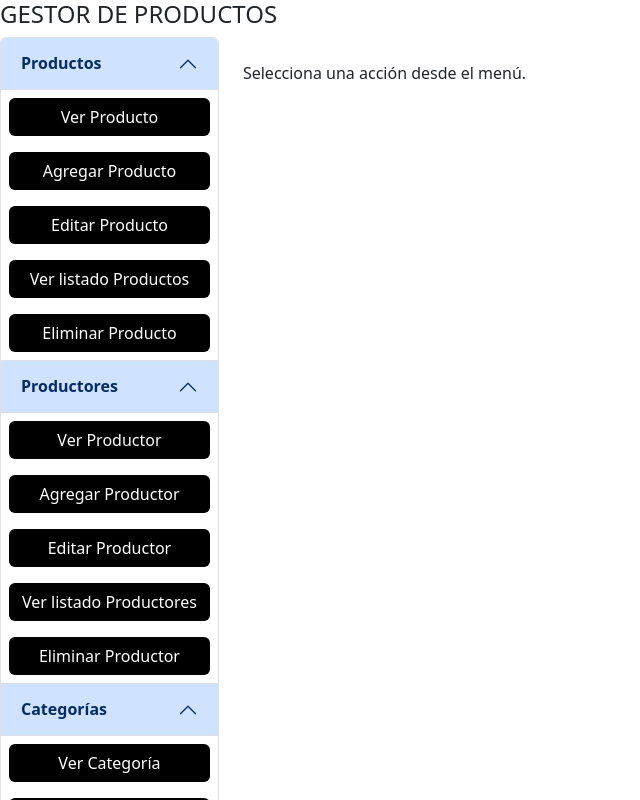
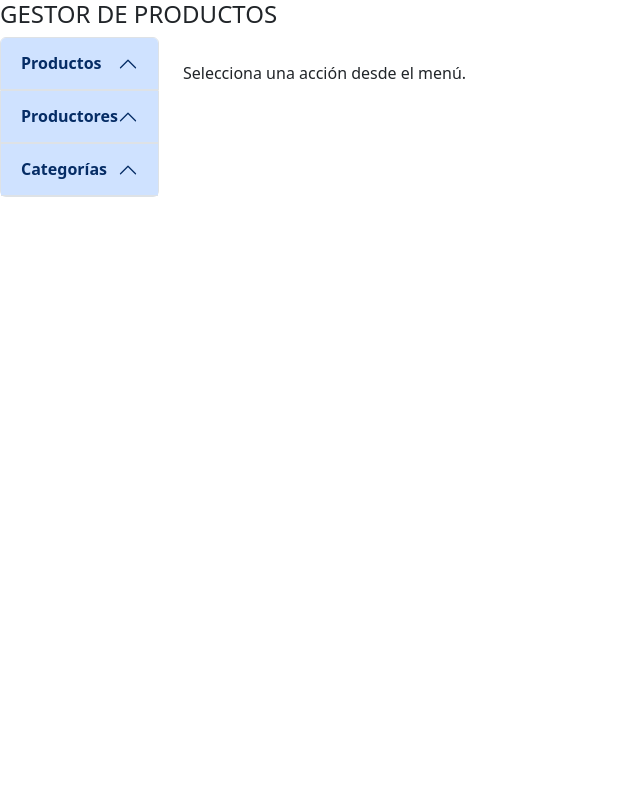
Before and after one commit to ismaelmarot/productsApp, a React (Vite) app in the folder frontend/: page / in a window 1280 px wide. Shown: the top 800 px of the page, without its empty margins (0-640 px from the left). Built offline with nearby package versions, Linux system fonts and the light colour scheme.

Commit message:
Fix: collapse menu in SidevarSection from show to not-show

```diff
--- a/frontend/src/components/SidebarSection/SidebarSection.tsx
+++ b/frontend/src/components/SidebarSection/SidebarSection.tsx
@@ -18,7 +18,7 @@ function SidebarSection({ title, items, onChangeView }: SidebarSectionProps) {
 
       <div
         id={`collapse-${title}`}
-        className='accordion-collapse collapse show'
+        className='accordion-collapse collapse not-show'
         data-bs-parent='#accordionExample'
       >
         {items.map((item) => (
```
